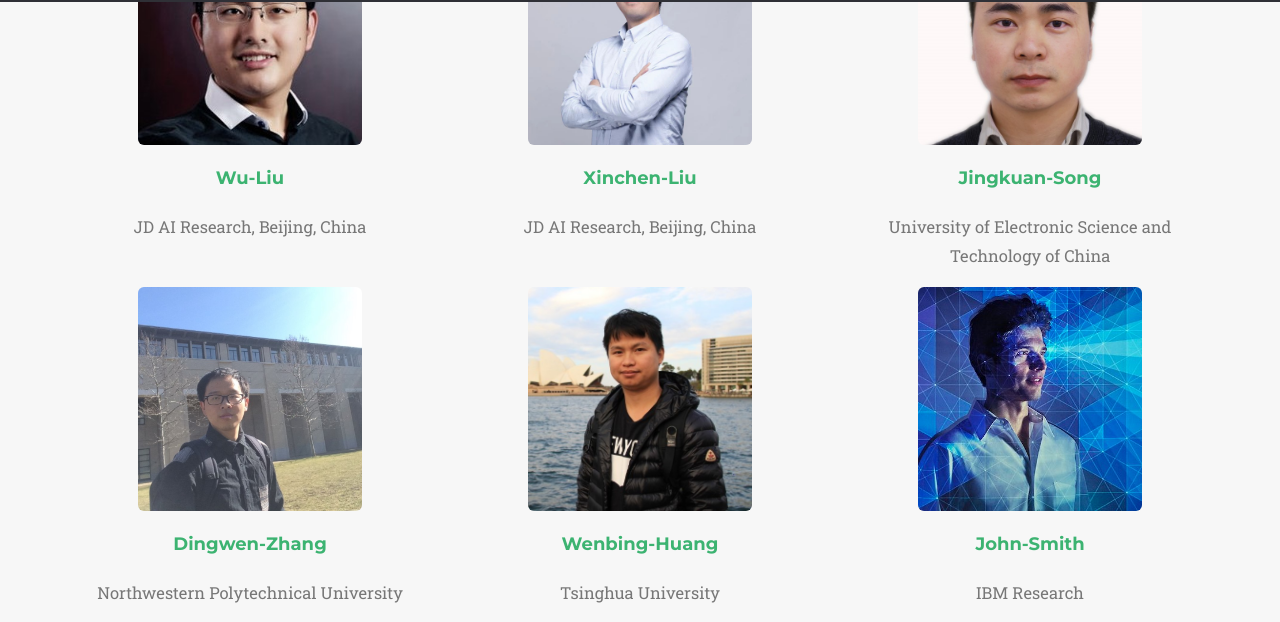
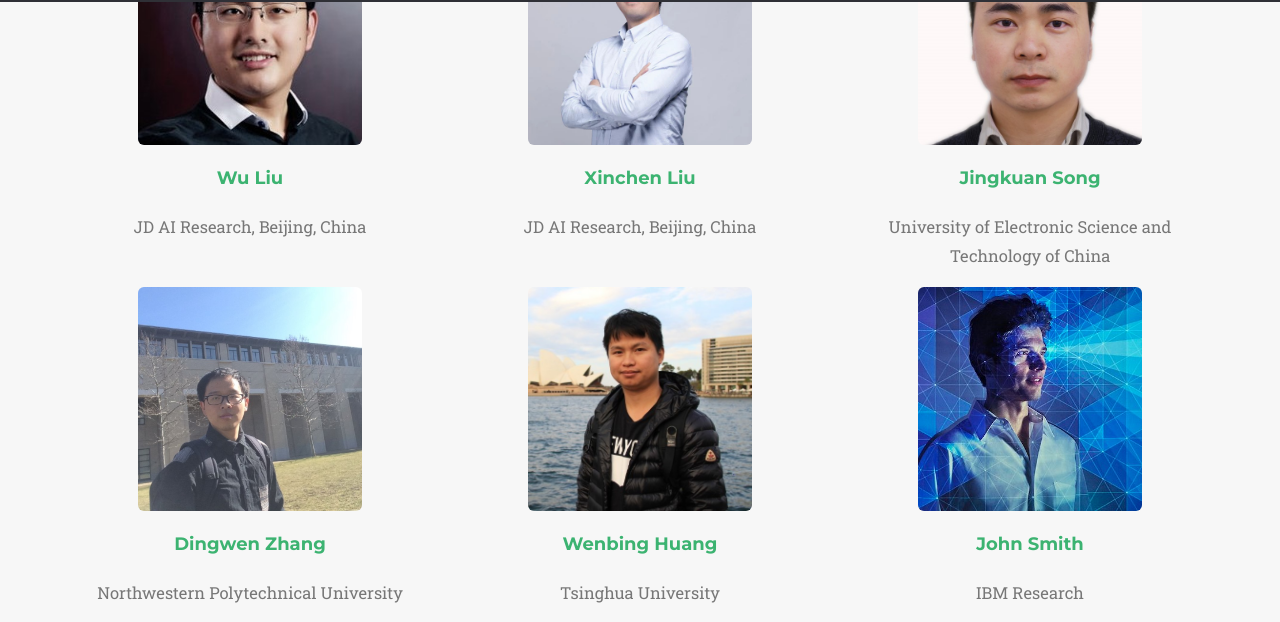
Before and after one commit to MCFR-MM22/MCFR-MM22.github.io, a Jekyll site: the page built from index.html, in a window 1280 px wide and 900 px high, scrolled down 2744 px. Shown: the part 93-715 px from the top of the window. Built offline with Jekyll 4.4.1, drawn with Linux system fonts in a browser that asks for light colours; some web fonts are replaced.

Commit message:
Update organizers.html

```diff
--- a/_includes/2021_data/organizers.html
+++ b/_includes/2021_data/organizers.html
@@ -14,7 +14,7 @@
                     <center><img src="../css/2021_style/img/organizers/{{ post.thumbnail }}" class="img-centered img-rounded"  width="224px" height="224px"/></center>
                     <!-- </a> -->
                     <center><div class="speakers-caption" >
-                        <a href="/organizers_info/#{{ post.title }}"><h4 style="text-transform: capitalize;">{{ post.title }}</h4></a>
+                        <a href="/organizers_info/#{{ post.title }}"><h4 style="text-transform: capitalize;">{{ post.name }}</h4></a>
                         <p class="text-muted">{{ post.subtitle }}</p>
                     </div></center>
                 </div>
```
